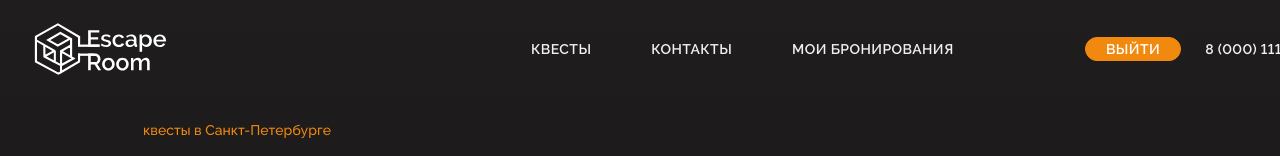
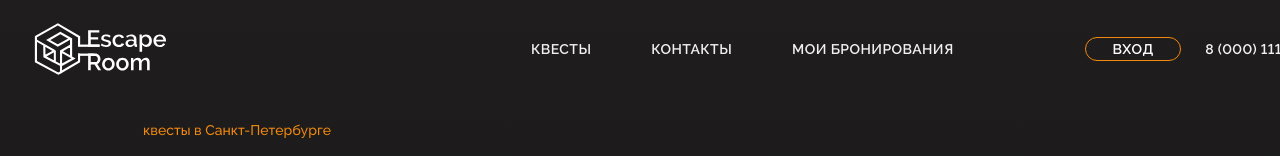
Before and after one commit to Julia-Kalachikova/Escape-Room-vite, a React (Vite) app: page / in a window 1280 px wide. Shown: the top 156 px of the page. Built offline with nearby package versions, Linux system fonts and the light colour scheme; no server answers; what http-status-codes would draw is missing.

Commit message:
настройка ссылок входа-выхода в header

```diff
--- a/src/components/app/app.tsx
+++ b/src/components/app/app.tsx
@@ -48,7 +48,7 @@ export default function App(): JSX.Element {
       <Route
         path={RoutePath.Booking}
         element={
-          <PrivateRoute loginStatus={LoginStatus.Auth}>
+          <PrivateRoute loginStatus={LoginStatus.NotAuth}>
             <BookingPage/>
           </PrivateRoute>
         }
@@ -56,7 +56,7 @@ export default function App(): JSX.Element {
       <Route
         path={RoutePath.Favorites}
         element={
-          <PrivateRoute loginStatus={LoginStatus.Auth}>
+          <PrivateRoute loginStatus={LoginStatus.NotAuth}>
             <FavoritePage />
           </PrivateRoute>
         }
--- /dev/null
+++ b/src/components/exit-button/exit-button.tsx
@@ -0,0 +1,26 @@
+import { Link, useNavigate } from 'react-router-dom';
+import { HeaderMenu, RoutePath } from '../../const';
+import { useAppDispatch } from '../../store/store-hooks';
+import { logoutAction } from '../../store/modules/auth/api-action-auth';
+import React from 'react';
+
+
+export default function ExitButton(): JSX.Element {
+  const dispatch = useAppDispatch();
+  const navigate = useNavigate();
+
+  const handleSignOut = (e: React.MouseEvent<HTMLAnchorElement>) => {
+    e.preventDefault();
+    dispatch(logoutAction());
+    navigate(RoutePath.Main);
+  };
+
+  return (
+    <Link
+      className='btn btn--accent header__side-item'
+      onClick={handleSignOut} to='#'
+    >
+      {HeaderMenu.Exit}
+    </Link>
+  );
+}
--- a/src/components/header/header.tsx
+++ b/src/components/header/header.tsx
@@ -1,7 +1,14 @@
 import { Link } from 'react-router-dom';
-import { HeaderMenu, RoutePath } from '../../const';
+import { HeaderMenu, LoginStatus, RoutePath } from '../../const';
+import { useAppSelector } from '../../store/store-hooks';
+import { getAuthStatus } from '../../store/modules/auth/selector-auth';
+import LoginButton from '../login-button/login-button';
+import ExitButton from '../exit-button/exit-button';
 
 export default function Header(): JSX.Element {
+  const authStatus = useAppSelector(getAuthStatus);
+  const isAuth = authStatus === LoginStatus.Auth;
+
   return (
     <header className='header'>
       <div className='container container--size-l'>
@@ -24,8 +31,8 @@ export default function Header(): JSX.Element {
           </ul>
         </nav>
         <div className='header__side-nav'>
-          <Link className='btn btn--accent header__side-item' to='#'>{HeaderMenu.Exit}</Link>
-          <Link className='link header__side-item header__phone-link' to='tel:88003335599'>8 (000) 111-11-11</Link>
+          {!isAuth ? <LoginButton /> : < ExitButton />}
+          <Link className='link header__side-item header__phone-link' to='tel:88003335599'>{HeaderMenu.Phone}</Link>
         </div>
       </div>
     </header>
--- /dev/null
+++ b/src/components/login-button/login-button.tsx
@@ -0,0 +1,13 @@
+import { Link } from 'react-router-dom';
+import { HeaderMenu, RoutePath } from '../../const';
+
+export default function LoginButton(): JSX.Element {
+  return (
+    <Link
+      className='btn header__side-item header__login-btn'
+      to={RoutePath.Login}
+    >
+      {HeaderMenu.Login}
+    </Link>
+  );
+}
--- a/src/const.ts
+++ b/src/const.ts
@@ -14,6 +14,8 @@ export enum HeaderMenu {
   Contact = 'Контакты',
   Favorites = 'Мои бронирования',
   Exit = 'Выйти',
+  Login = 'Вход',
+  Phone = '8 (000) 111-11-11',
 }
 
 export enum LoginStatus {
```
